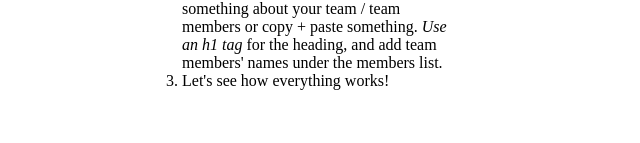
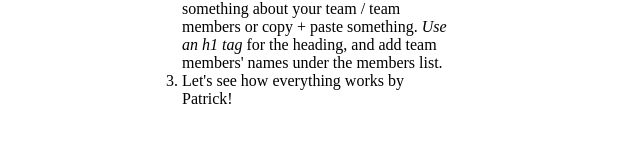
Before and after one commit to patricko5/Learn-Session-Git, a plain HTML site: page index.html in a window 1280 px wide. Shown: the part 275-418 px from the top of the page, 340-980 px from the left. Drawn offline with Linux system fonts and the light colour scheme.

Commit message:
Changes by Changes

```diff
--- a/index.html
+++ b/index.html
@@ -23,7 +23,7 @@
           Add html files in the teams folder. Write something about your team /
           team members or copy + paste something. <em>Use an h1 tag</em> for the heading, and add team members' names under the members list.
         </li>
-        <li>Let's see how everything works!</li>
+        <li>Let's see how everything works by Patrick!</li>
       </ol>
     </div>
   </body>
```
